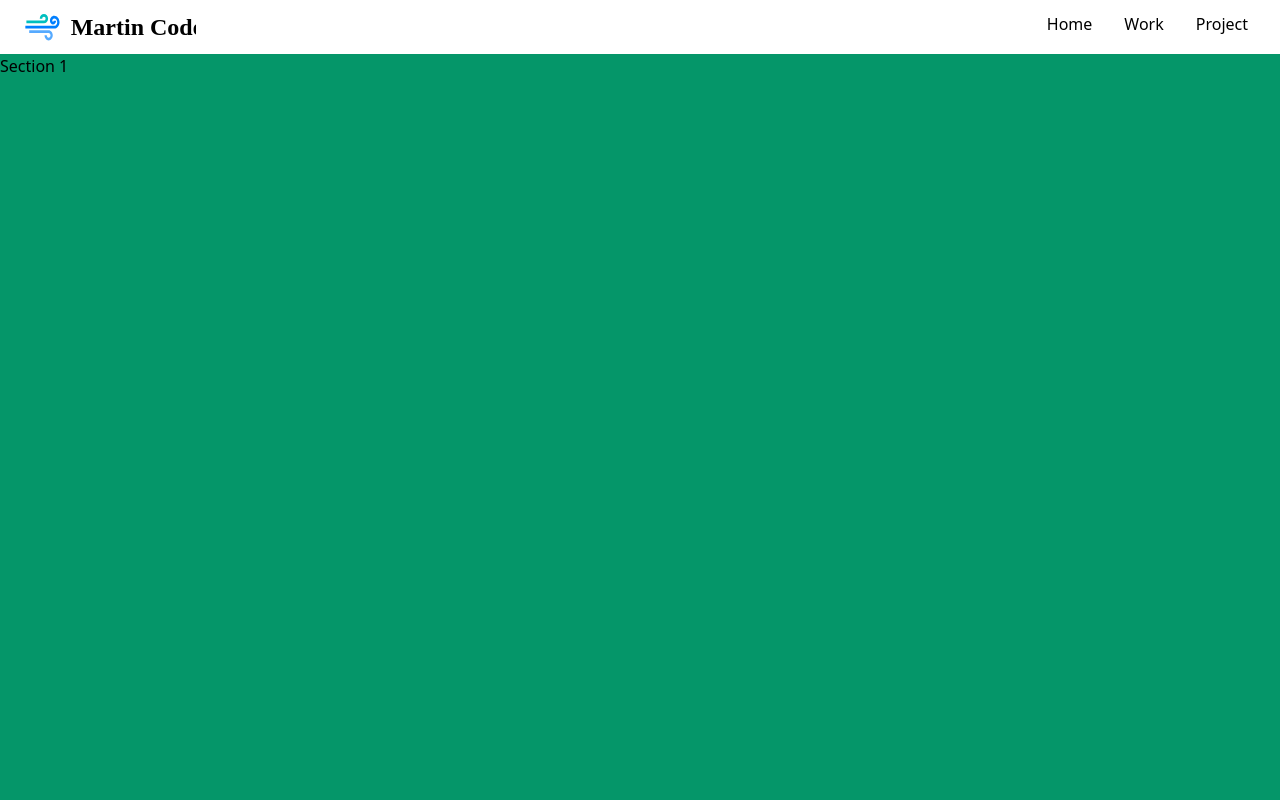
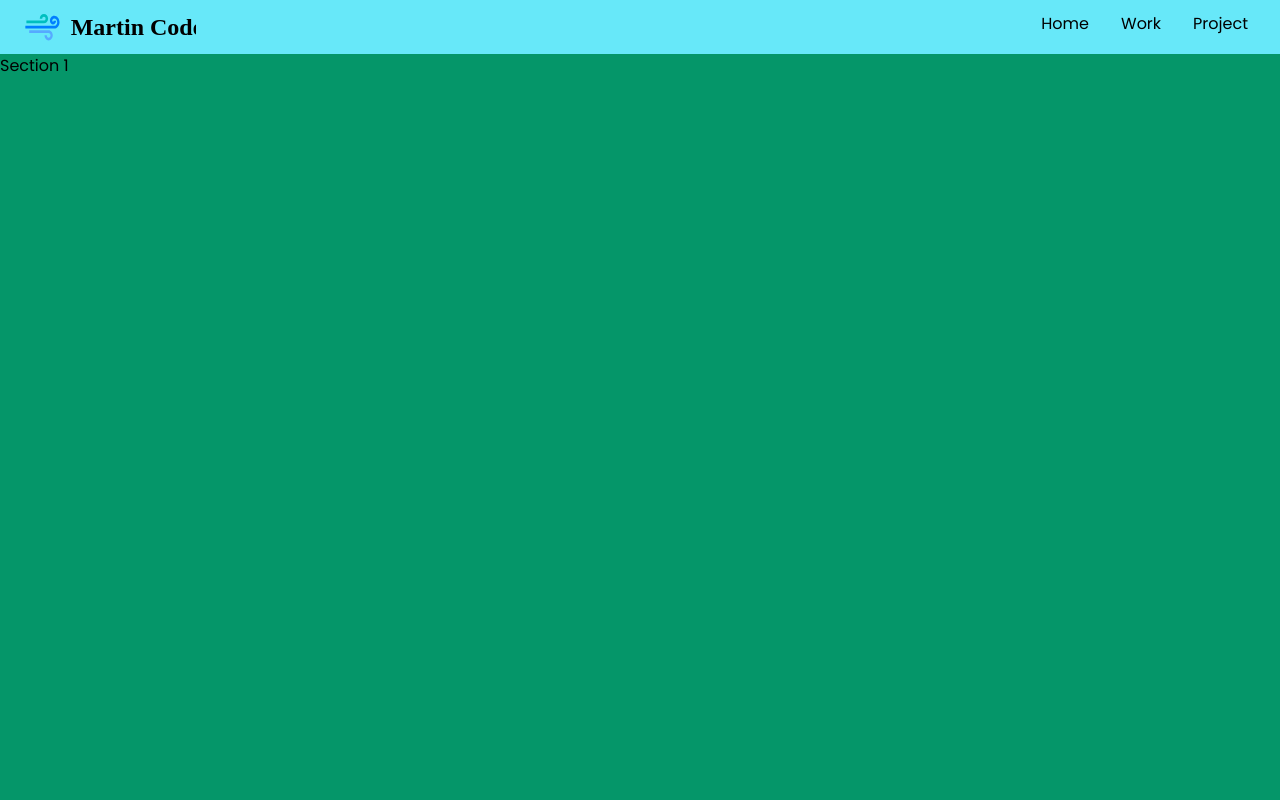
Before and after one commit to ChengYiLin/MTCode, a Next.js app: page / in a window 1280 px wide. Shown: the top 800 px of the page. Built offline with nearby package versions, Linux system fonts and the light colour scheme.

Commit message:
feat : add google fonts in the project

```diff
--- a/pages/_document.tsx
+++ b/pages/_document.tsx
@@ -3,9 +3,24 @@ import Document, { Html, Head, Main, NextScript } from 'next/document';
 class MyDocument extends Document {
     render() {
         return (
-            <Html className="scroll-smooth">
-                <Head />
-                <body>
+            <Html className="scroll-smooth font-poppins">
+                <Head>
+                    {/* Google Fonts */}
+                    <link
+                        rel="preconnect"
+                        href="https://fonts.googleapis.com"
+                    />
+                    <link
+                        rel="preconnect"
+                        href="https://fonts.gstatic.com"
+                        crossOrigin="anonymous"
+                    ></link>
+                    <link
+                        href="https://fonts.googleapis.com/css2?family=Poppins&display=swap"
+                        rel="stylesheet"
+                    />
+                </Head>
+                <body className="bg-cyan-300">
                     <Main />
                     <NextScript />
                 </body>
--- a/tailwind.config.js
+++ b/tailwind.config.js
@@ -4,7 +4,11 @@ module.exports = {
         './components/**/*.{js,ts,jsx,tsx}',
     ],
     theme: {
-        extend: {},
+        extend: {
+            fontFamily: {
+                poppins: ["'Poppins'", 'sans-serif'],
+            },
+        },
     },
     plugins: [],
 };
```
